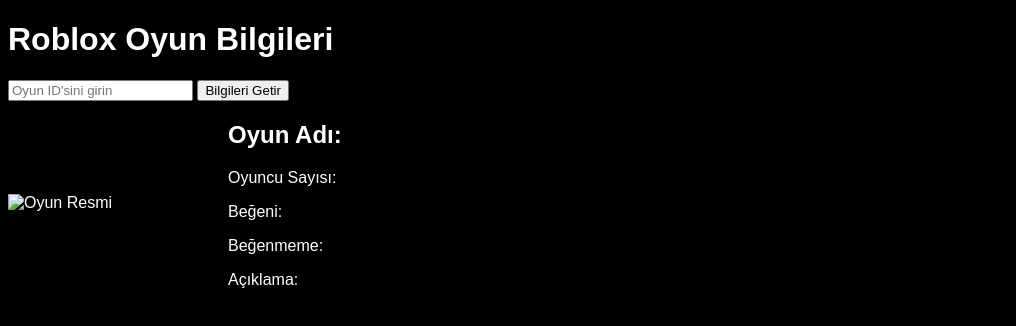
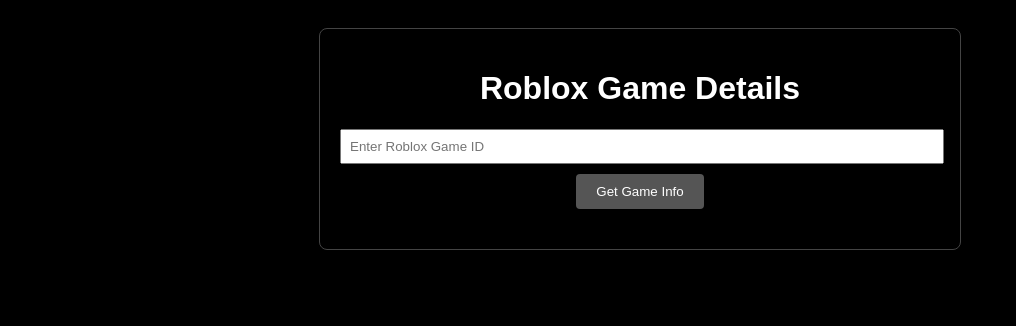
Before and after one commit to AtaScripts317/rwrrrr, a plain HTML site: page index.html in a window 1280 px wide. Shown: the whole page, without its empty margins (0-1016 px from the left). Drawn offline with Linux system fonts and the light colour scheme.

Commit message:
Update index.html

```diff
--- a/index.html
+++ b/index.html
@@ -1,59 +1,92 @@
 <!DOCTYPE html>
-<html>
+<html lang="en">
 <head>
-<title>Roblox Oyun Bilgileri</title>
+    <meta charset="UTF-8">
+    <meta name="viewport" content="width=device-width, initial-scale=1.0">
+    <title>Roblox Game Info</title>
     <style>
         body {
             background-color: black;
             color: white;
-  font-family: sans-serif;
+            font-family: Arial, sans-serif;
+            padding: 20px;
         }
-#game-info {
-  display: flex;
-  align-items: center;
+        .container {
+            max-width: 600px;
+            margin: 0 auto;
+            padding: 20px;
+            text-align: center;
+            border: 1px solid #444;
+            border-radius: 8px;
         }
-#game-image {
-  width: 200px;
+        .input-group {
+            margin-bottom: 20px;
+        }
+        input[type="text"] {
+            padding: 8px;
+            width: calc(100% - 16px);
+            margin-bottom: 10px;
+        }
+        button {
+            padding: 10px 20px;
+            background: #555;
+            border: none;
+            color: white;
+            cursor: pointer;
+            border-radius: 4px;
+        }
+        img {
+            max-width: 100%;
             height: auto;
-  margin-right: 20px;
+            margin-top: 20px;
+        }
+        .info {
+            margin-top: 20px;
         }
     </style>
 </head>
 <body>
-
-<h1>Roblox Oyun Bilgileri</h1>
-
-<input type="text" id="game-id" placeholder="Oyun ID'sini girin">
-<button onclick="getGameInfo()">Bilgileri Getir</button>
-
-<div id="game-info">
-  <img id="game-image" src="" alt="Oyun Resmi">
-  <div>
-    <h2>Oyun Adı: <span id="game-name"></span></h2>
-    <p>Oyuncu Sayısı: <span id="player-count"></span></p>
-    <p>Beğeni: <span id="thumbs-up"></span></p>
-    <p>Beğenmeme: <span id="thumbs-down"></span></p>
-    <p>Açıklama: <span id="description"></span></p>
+    <div class="container">
+        <h1>Roblox Game Details</h1>
+        <div class="input-group">
+            <input type="text" id="gameIdInput" placeholder="Enter Roblox Game ID">
+            <button onclick="fetchGameData()">Get Game Info</button>
+        </div>
+        <div class="info" id="gameInfo">
+            <!-- Game details will appear here -->
         </div>
     </div>
 
     <script>
-async function getGameInfo() {
-  const gameId = document.getElementById("game-id").value;
-  // !!!  BURAYA ROBLOX API İSTEĞİ EKLENMELİ !!!
-  // Örnek (çalışmaz):
-  const response = await fetch(`https://games.roblox.com/v1/games/${gameId}`); // doğru endpoint değil, kontrol et!
+        async function fetchGameData() {
+            const gameId = document.getElementById('gameIdInput').value;
+            if (!gameId) {
+                alert("Please enter a game ID.");
+                return;
+            }
+
+            try {
+                const response = await fetch(`https://api.roblox.com/v1/games?universeIds=${gameId}`);
                 const data = await response.json();
 
-  document.getElementById("game-name").textContent = data.name; // data yapısı API'ye göre değişecektir
-  document.getElementById("game-image").src = data.imageUrl; // data yapısı API'ye göre değişecektir
-  document.getElementById("player-count").textContent = data.playerCount; // data yapısı API'ye göre değişecektir - bu alan API'de olmayabilir
-  document.getElementById("thumbs-up").textContent = data.thumbsUpCount; // data yapısı API'ye göre değişecektir - bu alan API'de olmayabilir
-  document.getElementById("thumbs-down").textContent = data.thumbsDownCount; // data yapısı API'ye göre değişecektir - bu alan API'de olmayabilir
-  document.getElementById("description").textContent = data.description; // data yapısı API'ye göre değişecektir
+                if (data.data.length > 0) {
+                    const gameDetails = data.data[0];
 
+                    document.getElementById('gameInfo').innerHTML = `
+                        <h2>${gameDetails.name}</h2>
+                        <img src="${gameDetails.thumbnailUrl}" alt="${gameDetails.name} Thumbnail">
+                        <p>Current Players: ${gameDetails.playerCount}</p>
+                        <p>Likes: ${gameDetails.upvoteCount}, Dislikes: ${gameDetails.downvoteCount}</p>
+                        <p>${gameDetails.description}</p>
+                    `;
+                } else {
+                    document.getElementById('gameInfo').innerHTML = "<p>Game not found or invalid ID.</p>";
+                }
+            } catch (error) {
+                console.error('Error fetching game data:', error);
+                document.getElementById('gameInfo').innerHTML = "<p>There was an error retrieving the game data. Please try again later.</p>";
+            }
         }
     </script>
-
 </body>
 </html>
```
Lines whose indentation alone changed are shown as unchanged.
